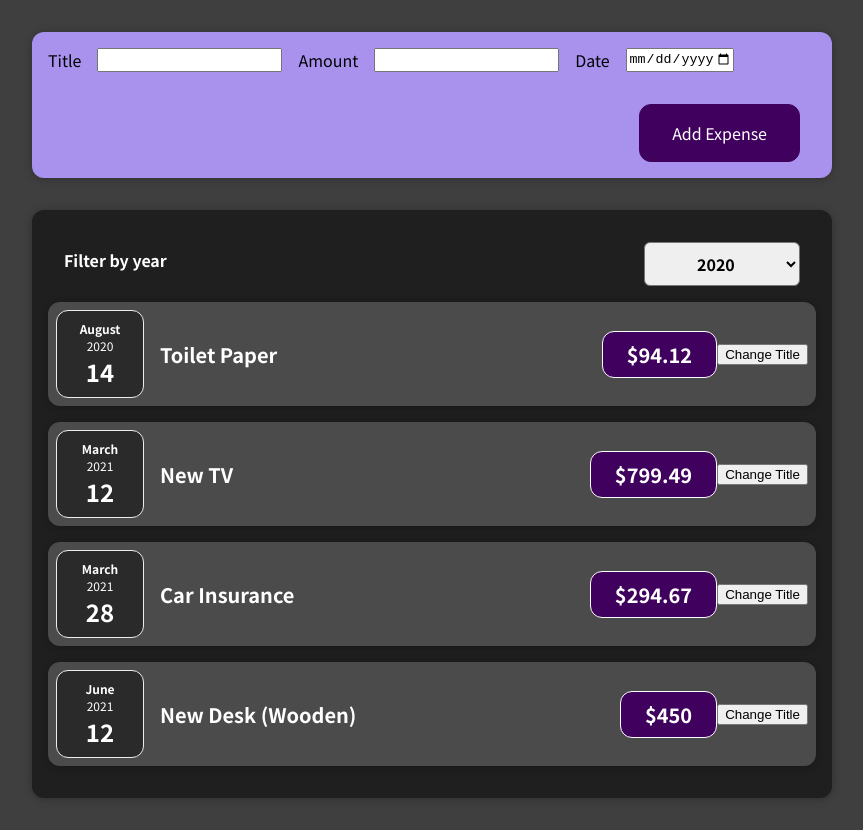
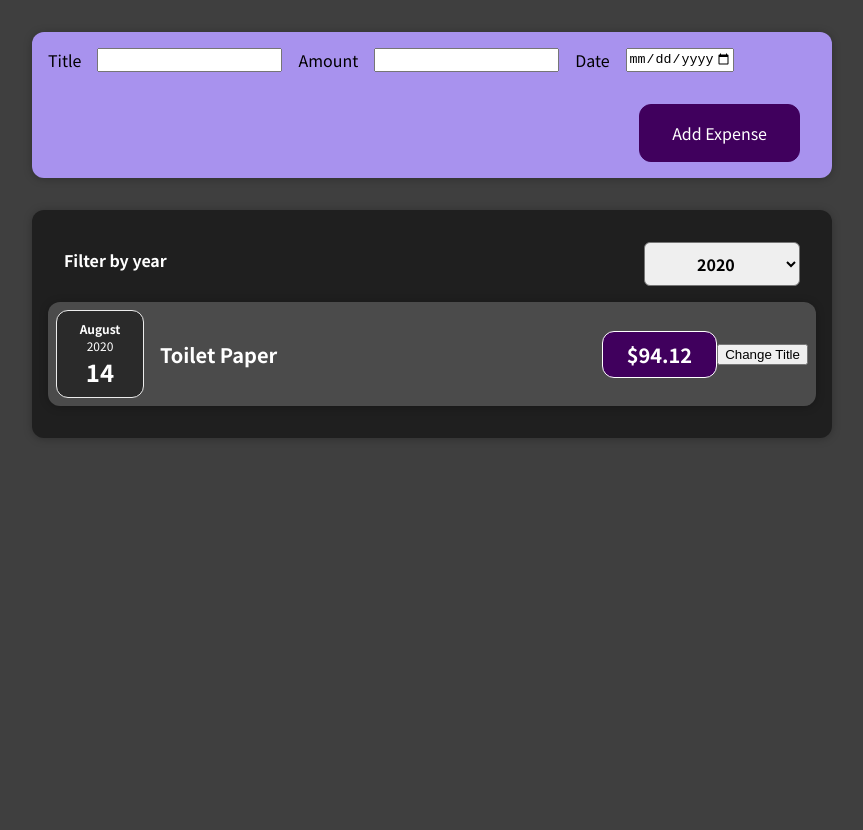
Before and after one commit to ma1379/React_Intro_Activity, a React (Create React App) app in the folder 01-starting-setup/01-starting-setup/: page / in a window 1280 px wide. Shown: the whole page, without its empty margins (208-1071 px from the left). After the commit the page ends 800 px from the top, so only its background shows below. Built offline with nearby package versions, Linux system fonts and the light colour scheme; the HTML template or start-up script is replaced by a standard one.

Commit message:
Functions blah blah

```diff
--- a/01-starting-setup/01-starting-setup/src/components/Expenses.js
+++ b/01-starting-setup/01-starting-setup/src/components/Expenses.js
@@ -8,14 +8,17 @@ import ExpenseFilter from "./newExpense/ExpensesFilter.js";
 function Expenses (props){
     const[filteredYear , setFilteredYear] = useState("2020");
     function filterChangeHandler (selectedYear){
-        setFilteredYear(selectedYear);;
-        console.log("In Expenses");
-        console.log(selectedYear);
+        setFilteredYear(selectedYear);
     }
+
+    const filteredExpenses = props.items.filter(expenses =>{
+        return expenses.date.getFullYear().toString() === filteredYear;
+      });
+
     return (
  <Card className = "expenses">
     <ExpenseFilter selected = {filteredYear} onFilterChange ={filterChangeHandler}></ExpenseFilter>
-    {props.items.map((expensesElement) => (
+    {filteredExpenses.map((expensesElement) => (
         <ExpenseItem
           key = {expensesElement.id}
           title={expensesElement.title}
```
Also changed, not shown: 1 other file (tests, documents, lock files or other folders).
